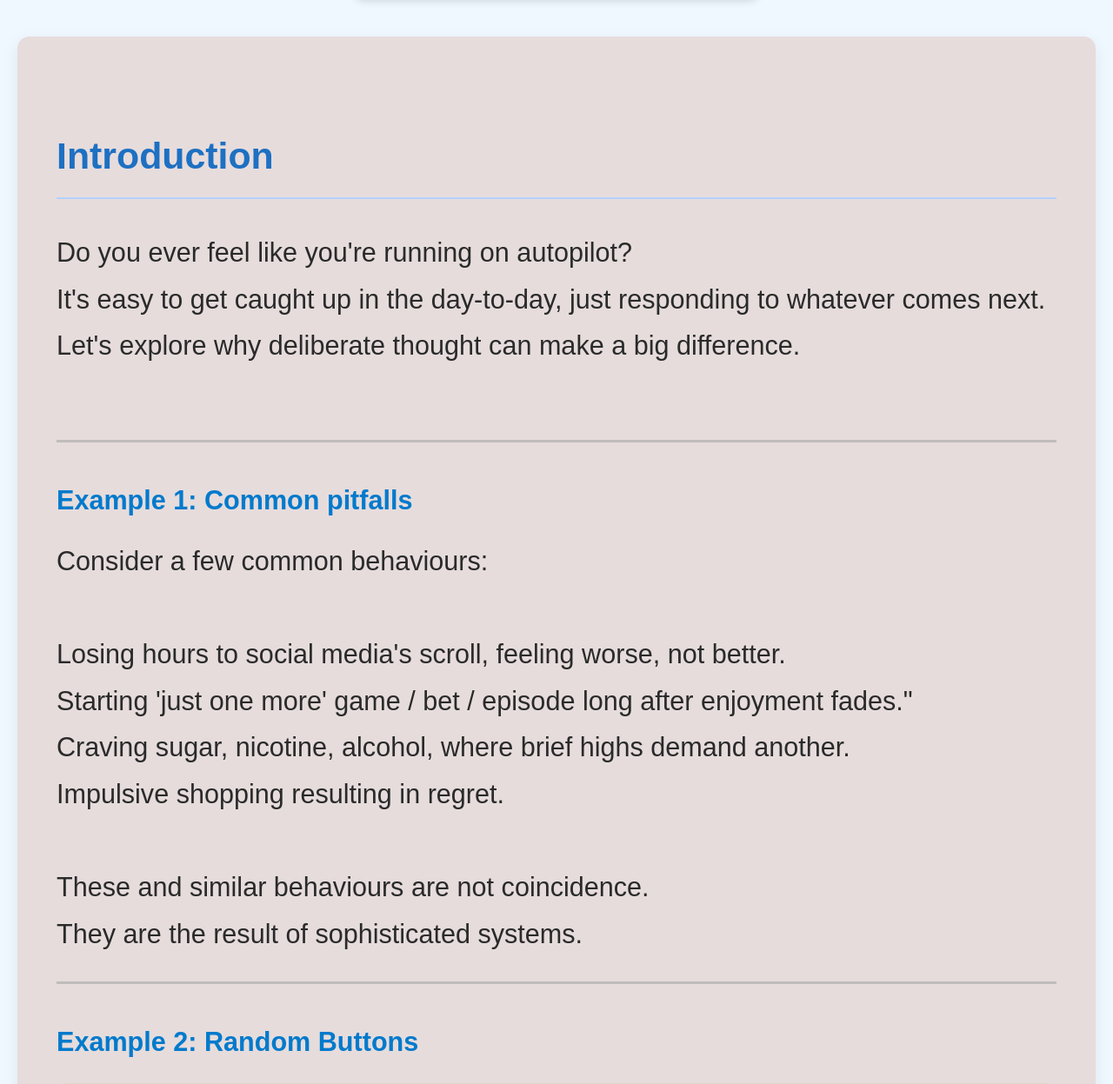
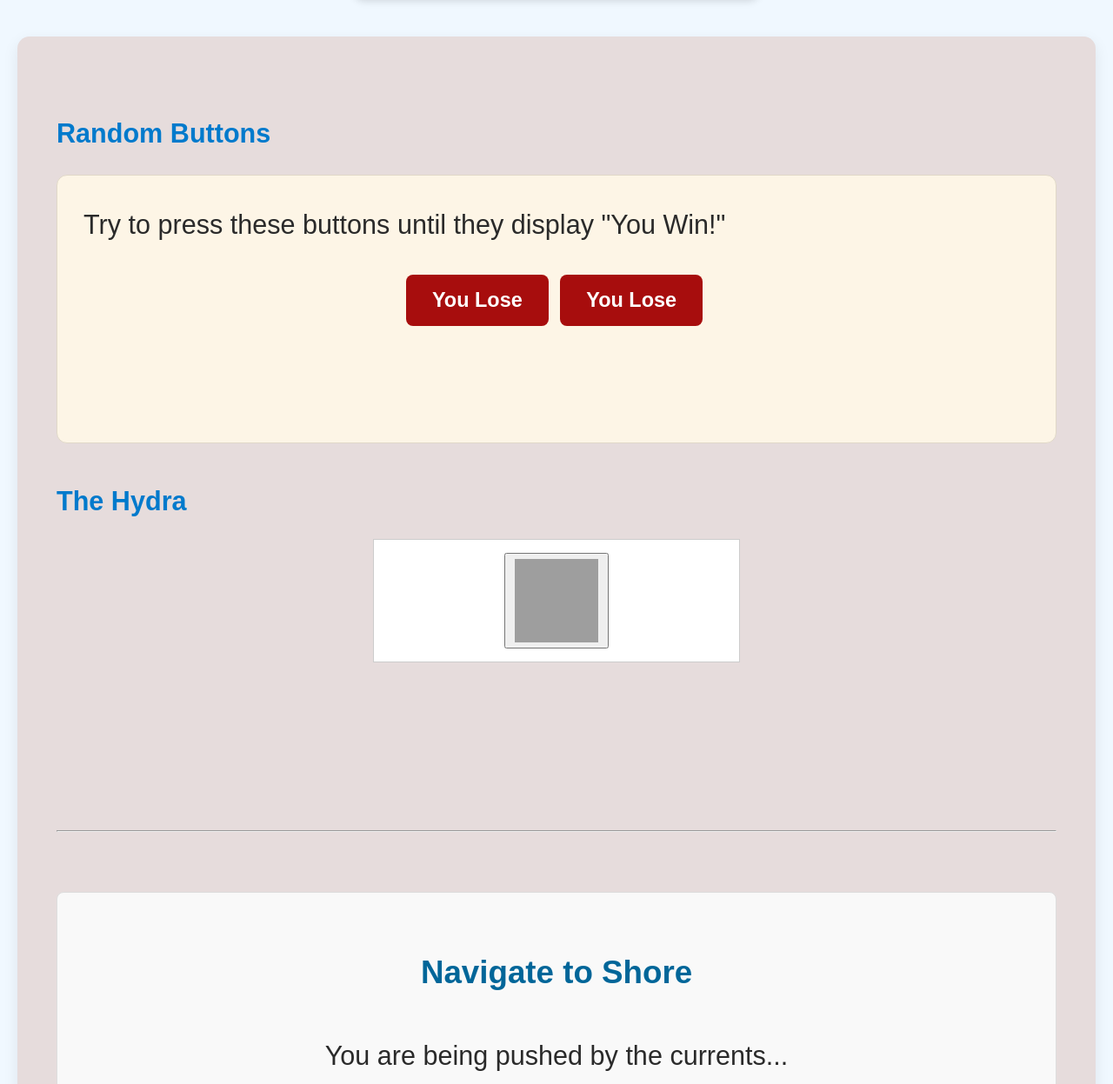
Before and after one commit to drunkPotato/myBlog, an Eleventy site: page src/posts/WhatAreYou.md in a window 1280 px wide. Shown: the part 345-1592 px from the top of the page at 87% size. Built offline with nearby package versions, Linux system fonts and the light colour scheme; Eleventy itself is replaced by a stand-in of ours; files that its build step writes are made by us from their sources; grey boxes are pictures that could not be loaded.

Commit message:
chore - changed layout

```diff
--- a/src/js/hydra.js
+++ b/src/js/hydra.js
@@ -110,7 +110,7 @@ document.addEventListener('DOMContentLoaded', function() {
       createProblemBox();
       createProblemBox();
     }
-    if (problemContainer.children.length >= MAX_PROBLEMS_VISIBLE) {
+    else {
       revertSpecificFixedBoxes(boxElement);
     }
 
--- a/src/posts/WhatAreYou.md
+++ b/src/posts/WhatAreYou.md
@@ -6,20 +6,8 @@ layout: base.njk
 image: /images
 ---
 
-## Introduction
 
-Do you ever feel like you're running on autopilot? <br>
-It's easy to get caught up in the day-to-day, just responding to whatever comes next. <br>
-Let's explore why deliberate thought can make a big difference.<br><br>
-#### Example 1: Common pitfalls <br>
-Consider a few common behaviours: <br><br>
-  Losing hours to social media's scroll, feeling worse, not better. <br>
-  Starting 'just one more' game / bet / episode long after enjoyment fades." <br>
-  Craving sugar, nicotine, alcohol, where brief highs demand another. <br>
-  Impulsive shopping resulting in regret. <br><br>
-These and similar behaviours are not coincidence. <br>
-They are the result of sophisticated systems. <br>
-#### Example 2: Random Buttons
+#### Random Buttons
 <div class="interactive-game-two">
 <p class="game-instruction">Try to press these buttons until they display "You Win!"</p>
   <div class="game-buttons-container">
@@ -31,7 +19,7 @@ They are the result of sophisticated systems. <br>
 </div>
 <script src="/js/buttons.js" defer></script>
 
-#### Example 3: The Hydra
+#### The Hydra
 
 <div class="interactive-skull-game">
   <div id="problem-box-container" style="display: flex; flex-wrap: wrap; justify-content: center; align-items: center; min-height: 80px; padding: 10px; border: 1px solid #ccc; margin: 10px auto; width: 90%; max-width: 400px; background-color: #ffffff;">
@@ -116,3 +104,13 @@ Well, realising this enables us to recognise patterns in our world and ourselfes
 ## How you can take control
 
 This refers to the 3rd Level
+
+
+#### Common pitfalls <br>
+Consider a few common behaviours: <br><br>
+  Losing hours to social media's scroll, feeling worse, not better. <br>
+  Starting 'just one more' game / bet / episode long after enjoyment fades." <br>
+  Craving sugar, nicotine, alcohol, where brief highs demand another. <br>
+  Impulsive shopping resulting in regret. <br><br>
+These and similar behaviours are not coincidence. <br>
+They are the result of sophisticated systems. <br>
```
